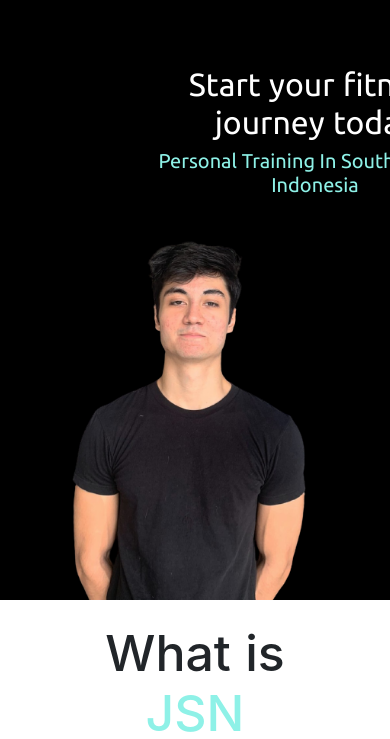
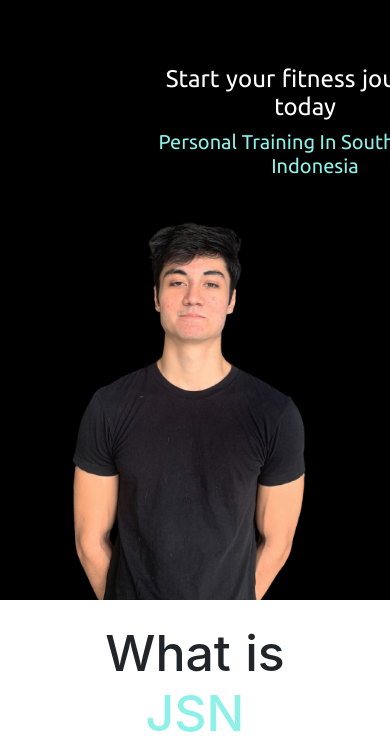
Before and after one commit to jasondb300/jsntraining, a plain HTML site: page index.html in a window 390 px wide. Shown: the part 105-844 px from the top of the page. Drawn offline with nearby package versions, Linux system fonts and the light colour scheme.

Commit message:
Update styles.css

```diff
--- a/styles/styles.css
+++ b/styles/styles.css
@@ -254,7 +254,8 @@ h2{
     font-size: 10px;
     }
     .title-text{
-    font-size: 2em;
+    font-size: 1.5em;
+        margin-right: 20px;
     }
 }
 @media (min-width:1000px){
```
